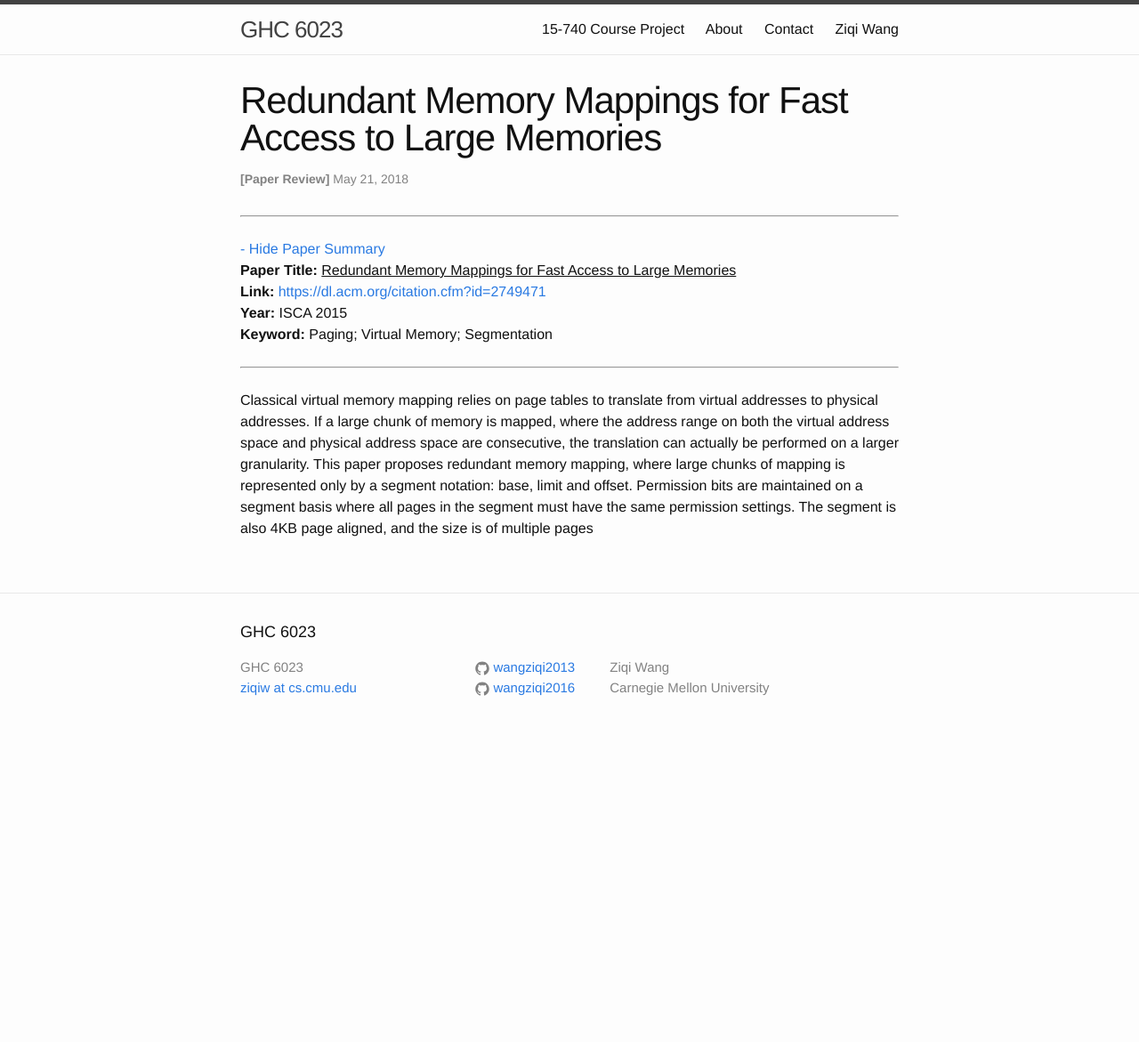
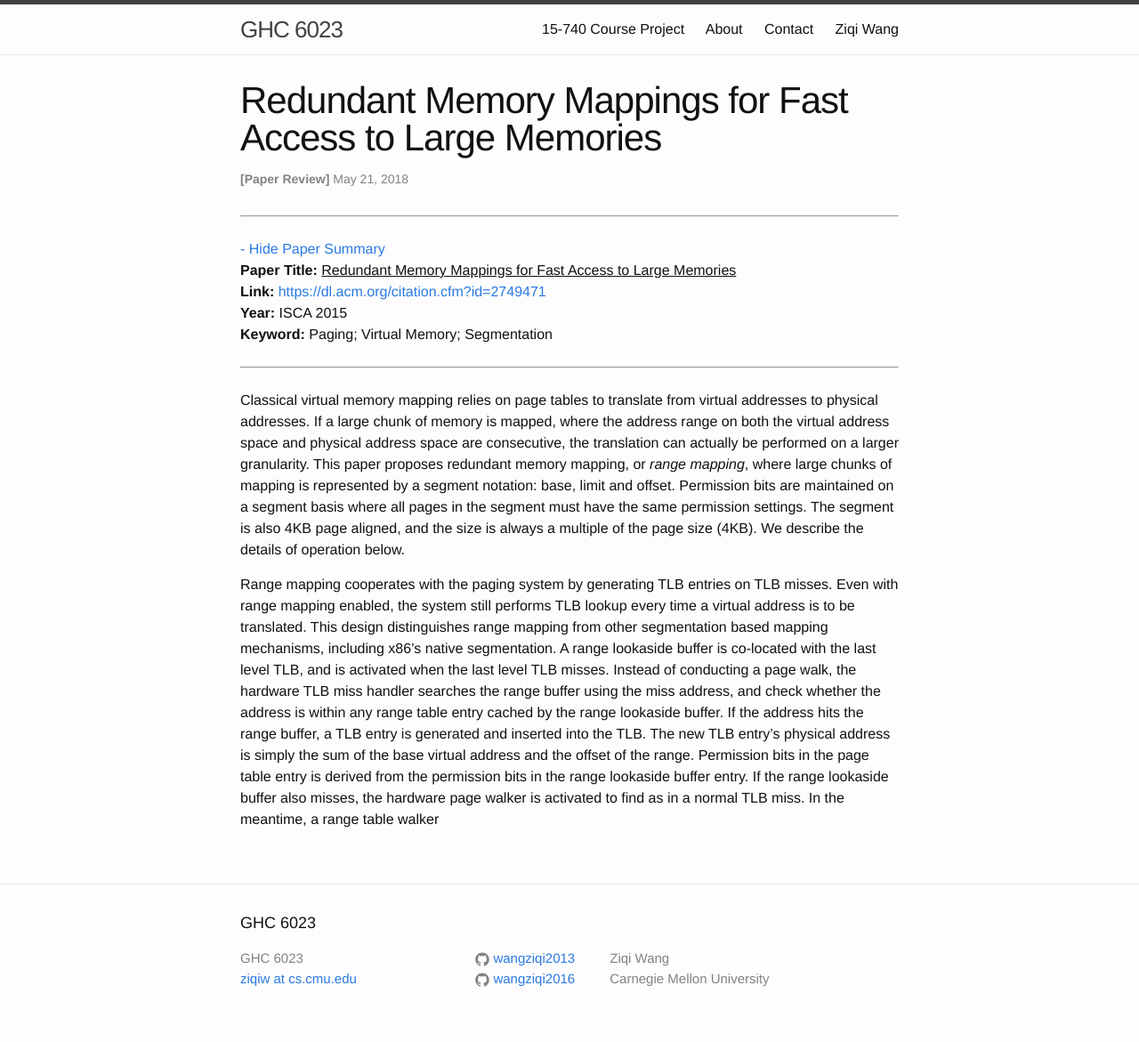
Before and after one commit to wangziqi2013/wangziqi2013.github.io, a Jekyll site: the page built from _posts/2018-05-21-Redundant-Memory-Mappings-for-Fast-Access-to-Large-Memories.markdown, in a window 1280 px wide. Shown: the whole page at 89% size. Built offline with Jekyll 4.4.1, drawn with Linux system fonts in a browser that asks for light colours; before the commit the page ends 900 px from its top, so only the background shows below that.

Commit message:
Adding description

```diff
--- a/_posts/2018-05-21-Redundant-Memory-Mappings-for-Fast-Access-to-Large-Memories.markdown
+++ b/_posts/2018-05-21-Redundant-Memory-Mappings-for-Fast-Access-to-Large-Memories.markdown
@@ -16,6 +16,17 @@ version_mgmt:
 Classical virtual memory mapping relies on page tables to translate from virtual addresses to physical addresses.
 If a large chunk of memory is mapped, where the address range on both the virtual address space and physical
 address space are consecutive, the translation can actually be performed on a larger granularity. This paper
-proposes redundant memory mapping, where large chunks of mapping is represented only by a segment notation:
+proposes redundant memory mapping, or *range mapping*, where large chunks of mapping is represented by a segment notation:
 base, limit and offset. Permission bits are maintained on a segment basis where all pages in the segment must
-have the same permission settings. The segment is also 4KB page aligned, and the size is of multiple pages
+have the same permission settings. The segment is also 4KB page aligned, and the size is always a multiple of
+the page size (4KB). We describe the details of operation below.
+
+Range mapping cooperates with the paging system by generating TLB entries on TLB misses. Even with range mapping enabled,
+the system still performs TLB lookup every time a virtual address is to be translated. This design distinguishes range mapping
+from other segmentation based mapping mechanisms, including x86's native segmentation. A range lookaside buffer is co-located
+with the last level TLB, and is activated when the last level TLB misses. Instead of conducting a page walk, the hardware TLB miss
+handler searches the range buffer using the miss address, and check whether the address is within any range table entry cached by the
+range lookaside buffer. If the address hits the range buffer, a TLB entry is generated and inserted into the TLB. The new TLB entry's
+physical address is simply the sum of the base virtual address and the offset of the range. Permission bits in the page
+table entry is derived from the permission bits in the range lookaside buffer entry. If the range lookaside buffer also misses,
+the hardware page walker is activated to find as in a normal TLB miss. In the meantime, a range table walker
```
